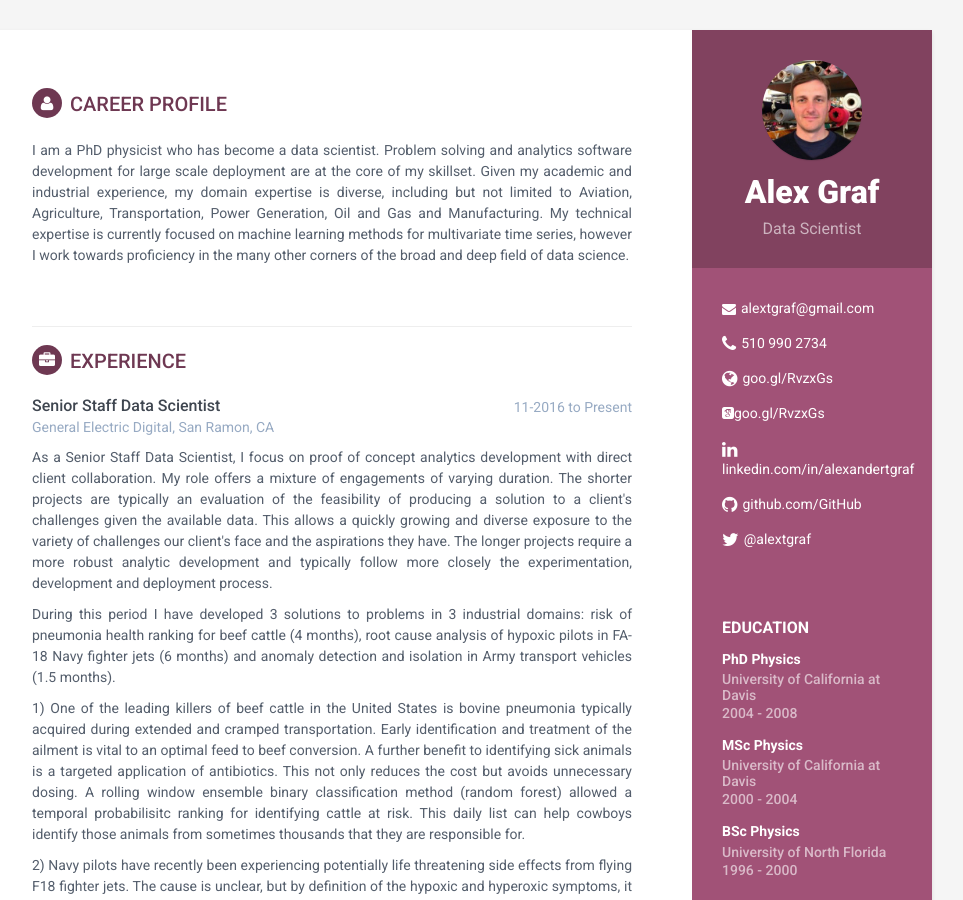
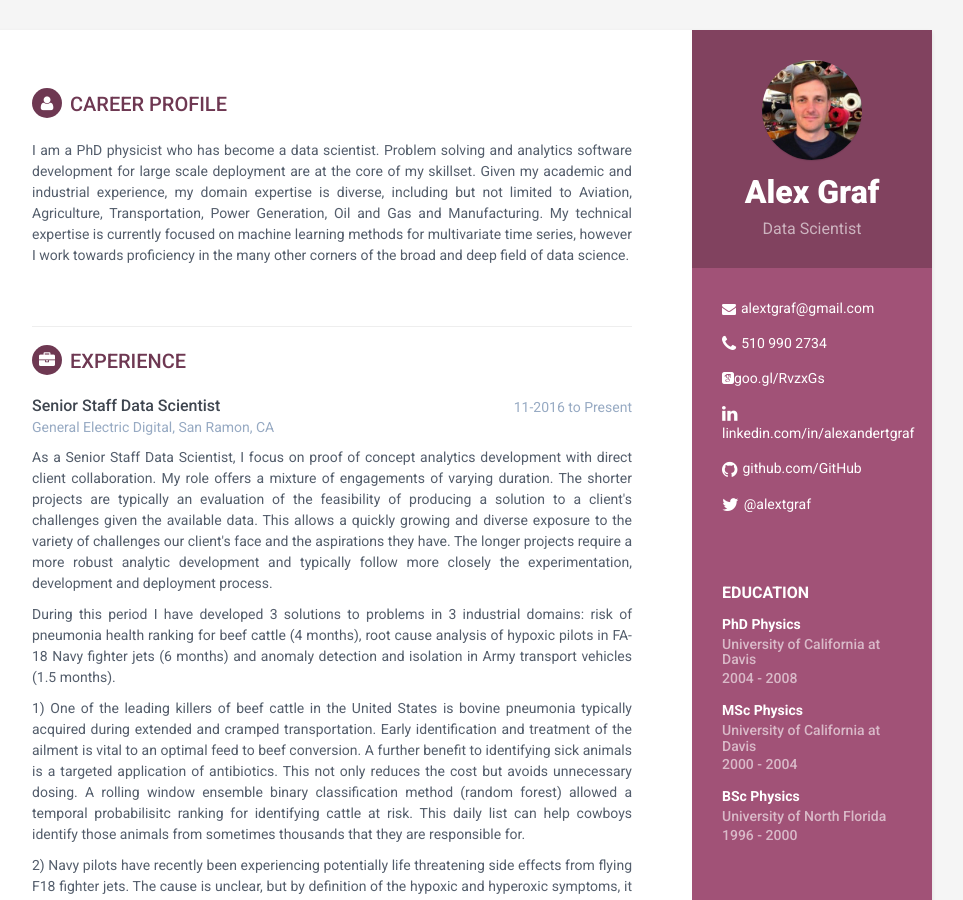
Before and after one commit to AlexanderGraf/online-cv, a Jekyll site: the page built from index.html, in a window 1280 px wide and 900 px high. Shown: the whole window, without its empty margins (188-1151 px from the left). Built offline with Jekyll 4.4.1, drawn with Linux system fonts in a browser that asks for light colours; some web fonts are replaced.

Commit message:
updated text

```diff
--- a/_includes/sidebar.html
+++ b/_includes/sidebar.html
@@ -21,12 +21,6 @@
                     <li class="phone"><i class="fa fa-phone"></i><a href="tel:{{site.phone}}">{{site.phone}}</a></li>
                     {% else %}
                     <li class="phone"><i class="fa fa-phone"></i><a href="tel:012 345 6789">012 345 6789</a></li>
-                    {% endif %}
-
-                    {% if site.website %}
-                    <li class="website"><i class="fa fa-globe"></i><a href="http://{{site.website}}" target="_blank">{{site.website}}</a></li>
-                    {% else %}
-                    <li class="website"><i class="fa fa-globe"></i><a href="http://blog.webjeda.com" target="_blank">blog.webjeda.com</a></li>
                     {% endif %}
 
                     {% if site.scholar %}
```
